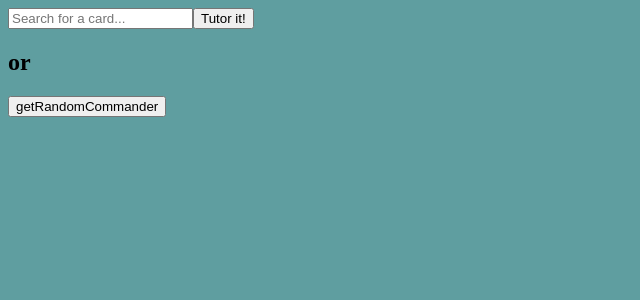
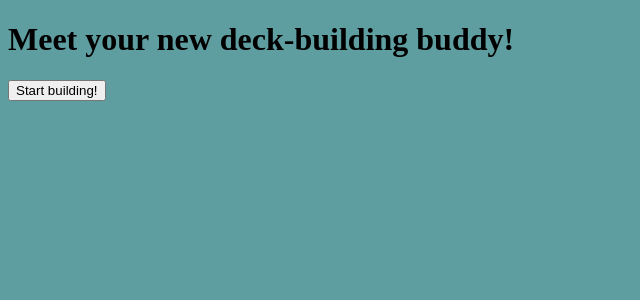
Before and after one commit to thibault-kine/dkbldr, a React (Vite) app: page / in a window 1280 px wide. Shown: the top 300 px of the page, without its empty margins (0-640 px from the left). Built offline with nearby package versions, Linux system fonts and the light colour scheme.

Commit message:
feat: router okay

```diff
--- a/package.json
+++ b/package.json
@@ -12,7 +12,8 @@
   "dependencies": {
     "axios": "^1.7.9",
     "react": "^19.0.0",
-    "react-dom": "^19.0.0"
+    "react-dom": "^19.0.0",
+    "react-router-dom": "^7.1.5"
   },
   "devDependencies": {
     "@eslint/js": "^9.19.0",
--- a/src/main.jsx
+++ b/src/main.jsx
@@ -1,10 +1,27 @@
 import { StrictMode } from 'react'
 import { createRoot } from 'react-dom/client'
-import App from './App.jsx'
 import './App.css'
 
+import { createBrowserRouter, RouterProvider } from 'react-router-dom'
+
+import Home from './screens/Home'
+import DeckBuilder from './screens/DeckBuilder.jsx'
+import DeckDetails from './screens/DeckDetails.jsx'
+import About from './screens/About.jsx'
+import Page404 from './screens/404.jsx'
+
+const router = createBrowserRouter([
+
+    { path: '/', element: <Home/> },
+    { path: '/builder', element: <DeckBuilder/> },
+    { path: '/details/:id', element: <DeckDetails/> },
+    { path: '/about', element: <About/> },
+    { path: '*', element: <Page404/> },
+
+]);
+
 createRoot(document.getElementById('root')).render(
-  <StrictMode>
-    <App />
-  </StrictMode>,
+    <StrictMode>
+        <RouterProvider router={router}/>
+    </StrictMode>,
 )
--- /dev/null
+++ b/src/screens/404.jsx
@@ -0,0 +1,10 @@
+import { Link } from "react-router-dom";
+
+export default function Page404() {
+    return (
+        <div>
+            <h1>404: Page not found</h1>
+            <Link to={'/'}>Homepage</Link>
+        </div>
+    )
+}
--- /dev/null
+++ b/src/screens/About.jsx
@@ -0,0 +1,7 @@
+export default function About() {
+    return (
+        <div>
+            Blablabla copyright blablabla TOS blablabla whatever...
+        </div>
+    )
+}
--- /dev/null
+++ b/src/screens/DeckDetails.jsx
@@ -0,0 +1,7 @@
+export default function DeckDetails() {
+    return (
+        <div>
+            This is pretty good. Level 7 ig
+        </div>
+    )
+}
--- a/src/screens/Home.jsx
+++ b/src/screens/Home.jsx
@@ -1,17 +1,15 @@
+import { useNavigate } from "react-router-dom";
 
+export default function Home() {
 
-
-function HomeScreen() {
+    const navigate = useNavigate();
 
     return (
         <div>
             <h1>Meet your new deck-building buddy!</h1>
 
-            <button>Start building!</button>
+            <button onClick={() => navigate('/builder')}>Start building!</button>
         </div>
     )
 
 }
-
-
-export default HomeScreen;
```
Also changed, not shown: src/screens/DeckBuilder.jsx (renamed from src/App.jsx, +4 -6 lines), 1 other file (tests, documents, lock files or other folders).
